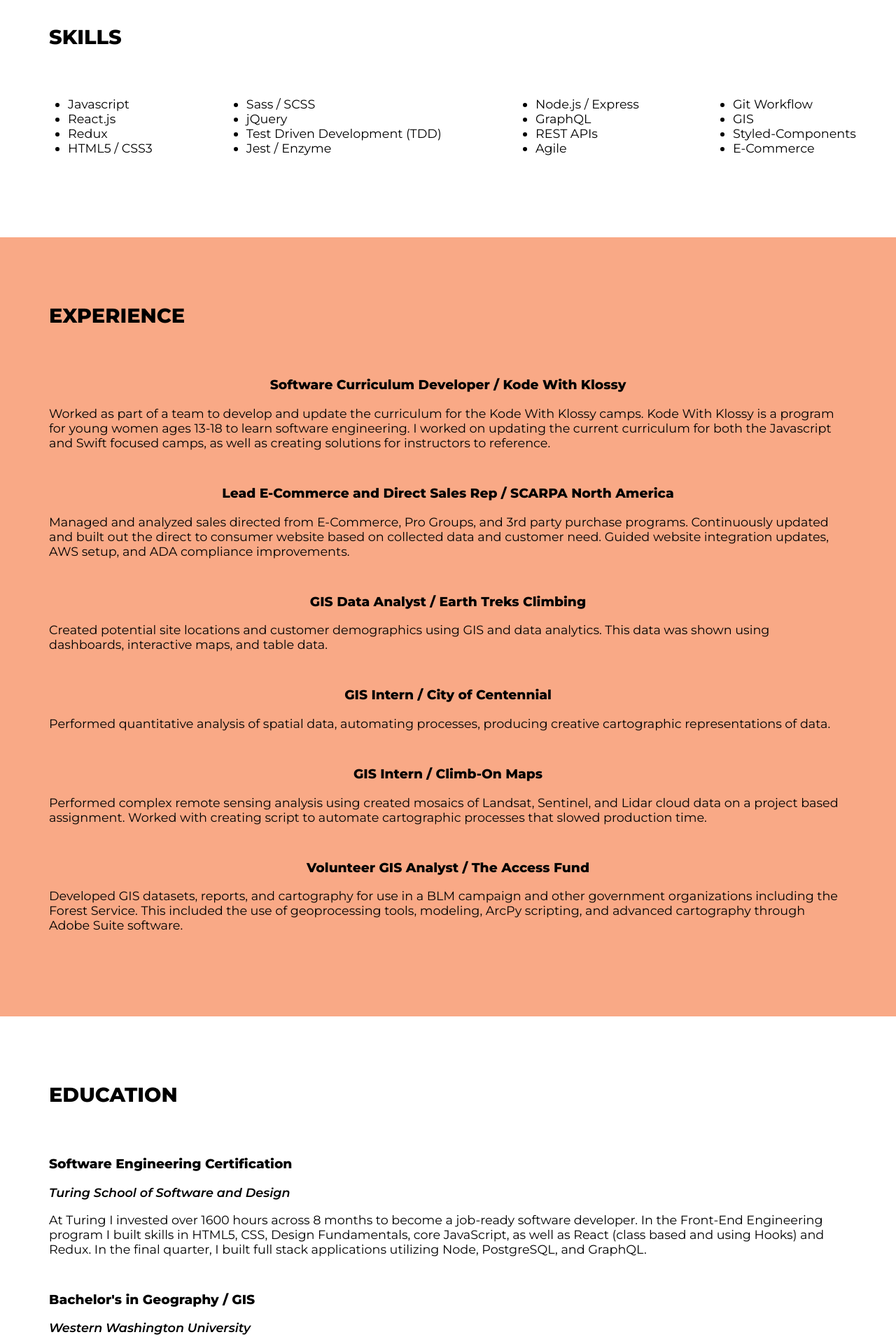
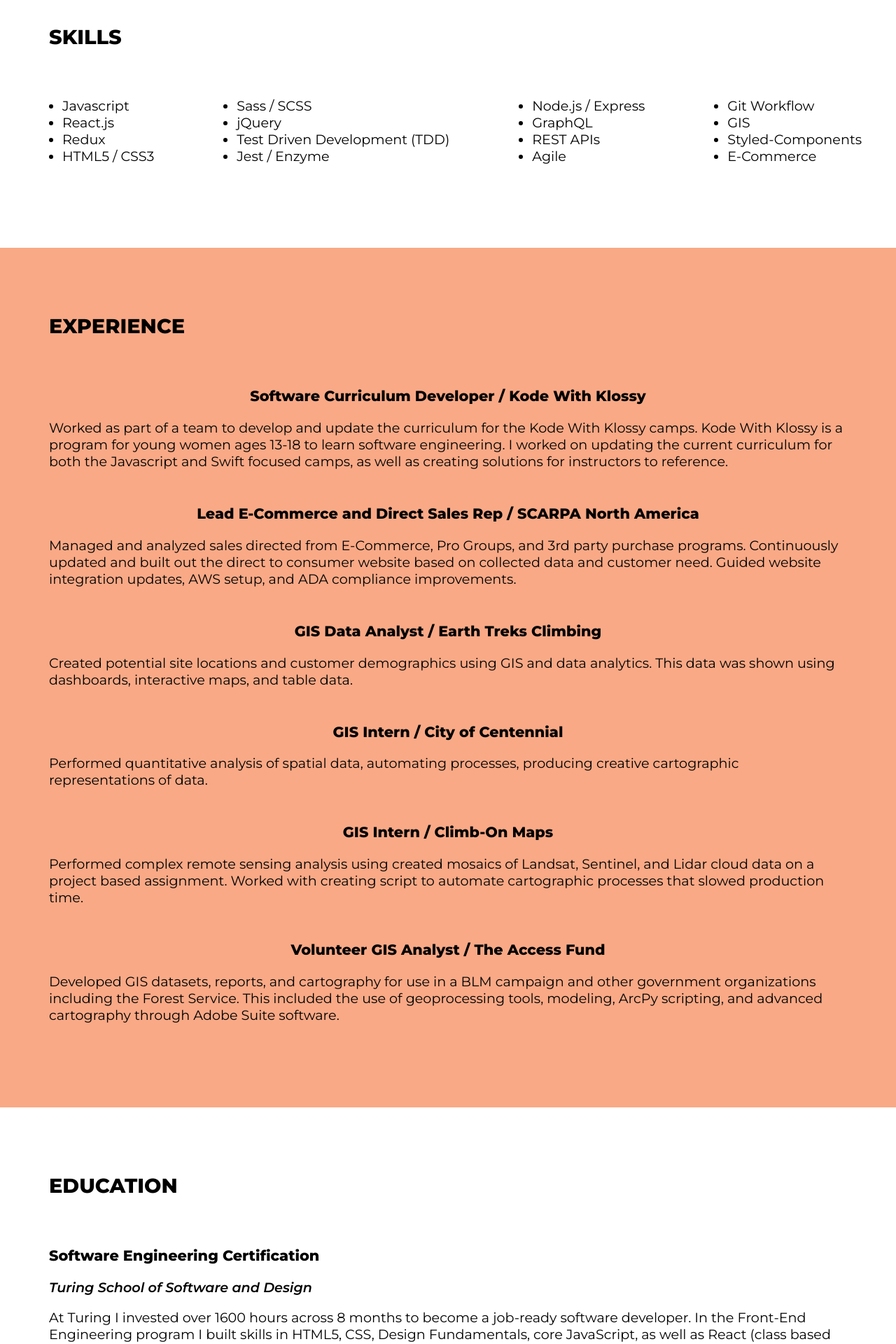
Before and after one commit to benjamin-firth/professional-website, a React (Create React App) app: page / in a window 1280 px wide. Shown: the part 1300-3220 px from the top of the page at 70% size. Built offline with nearby package versions, Linux system fonts and the light colour scheme.

Commit message:
Make p text bigger

```diff
--- a/src/components/Education/Education.js
+++ b/src/components/Education/Education.js
@@ -30,8 +30,12 @@
 const StyledSchool = styled.article`
   margin-bottom: 50px;
 
+  h3 {
+    font-size: 1.3em;
+  }
+
   p {
-    font-size: 1.1em;
+    font-size: 1.2em;
   }
 
   .school-title {
--- a/src/components/Experience/Experience.js
+++ b/src/components/Experience/Experience.js
@@ -47,11 +47,12 @@
   margin-bottom: 50px;
 
   h3 {
+    font-size: 1.3em;
     text-align: center;
   }
 
   p {
-    font-size: 1.1em;
+    font-size: 1.2em;
   }
 `;
 
--- a/src/components/Skills/Skills.js
+++ b/src/components/Skills/Skills.js
@@ -52,7 +52,7 @@
 `;
 
 const StyledUL = styled.ul`
-  font-size: 1.1em;
+  font-size: 1.2em;
 `;
 
 export default Skills;
```
